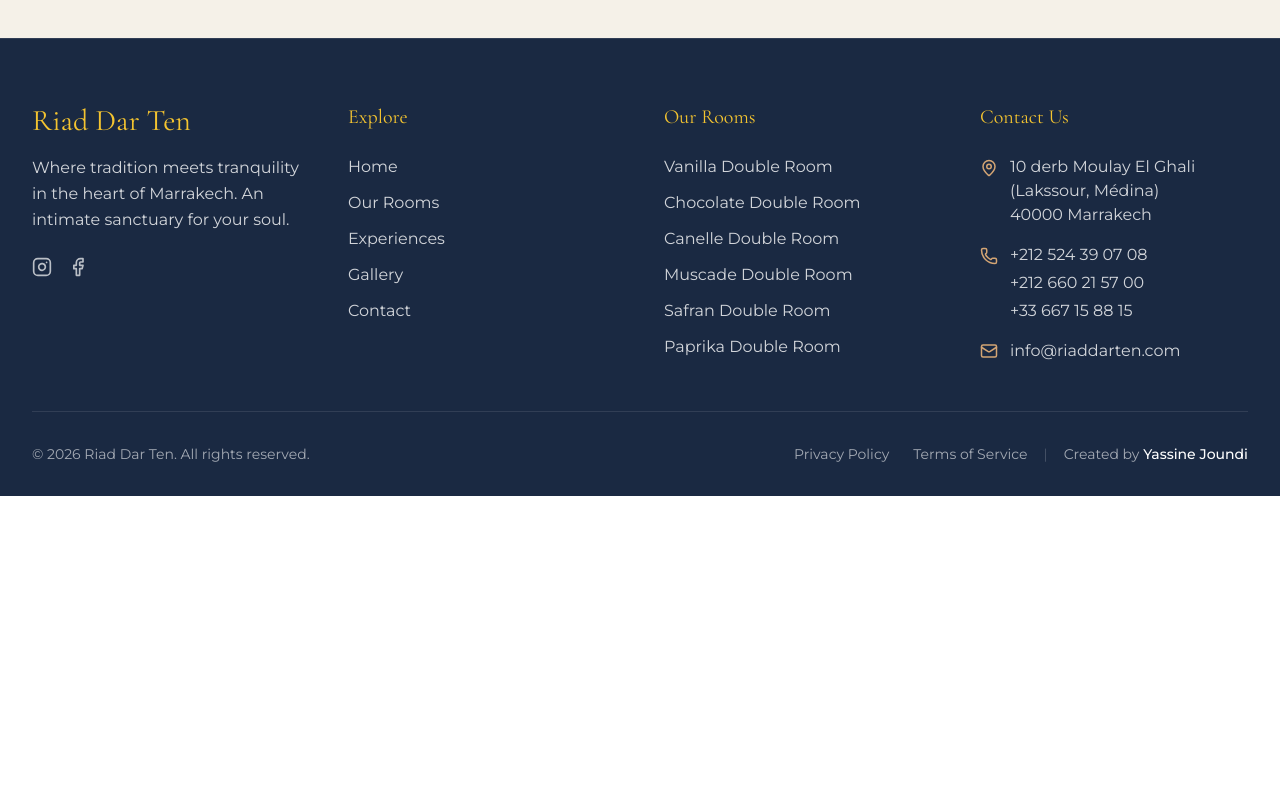
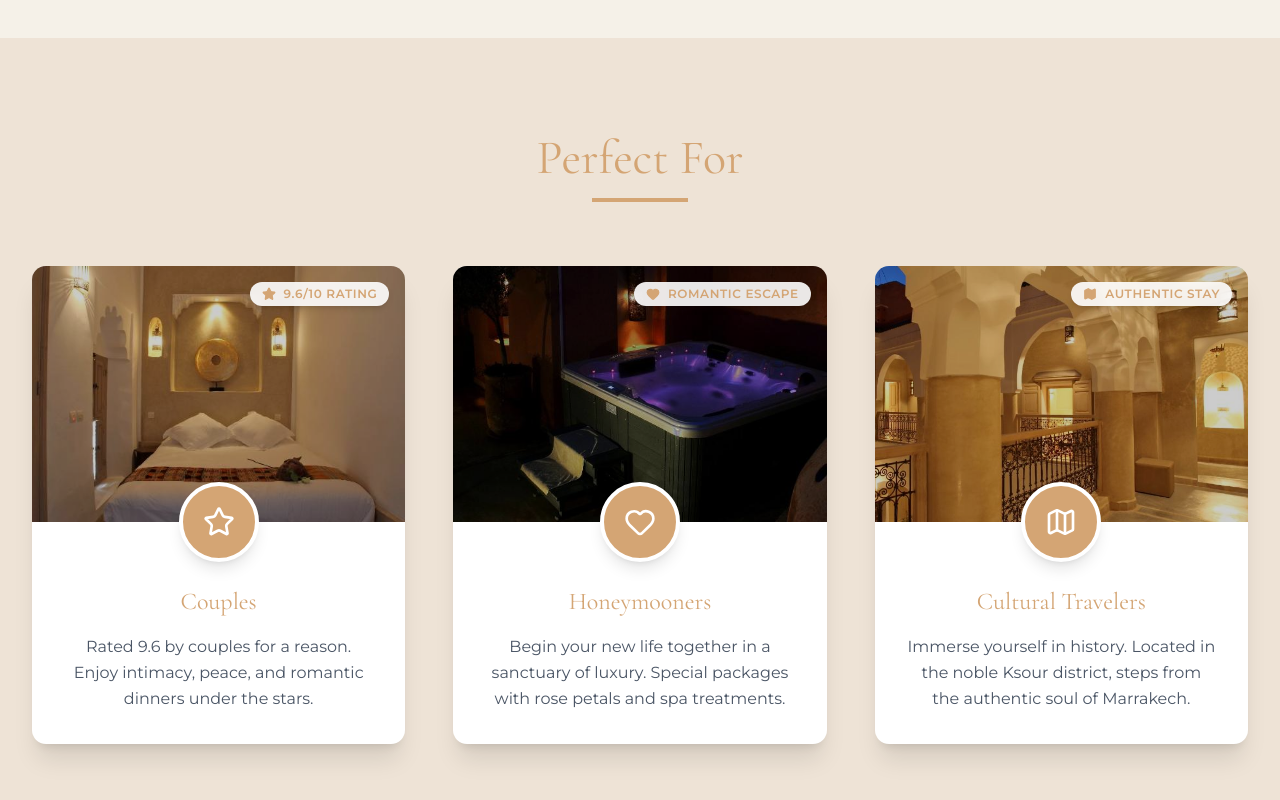
Before and after one commit to yassinejoundi/riad-dar-ten, a Next.js app: page /rooms in a window 1280 px wide. Shown: the part 5840-6640 px from the top of the page. Before the commit the page ends 6336 px from the top, so only its background shows below. Built offline with nearby package versions, Linux system fonts and the light colour scheme; a web font is replaced by a local one.

Commit message:
the rooms page perfect for section done

```diff
--- a/app/rooms/page.tsx
+++ b/app/rooms/page.tsx
@@ -3,6 +3,7 @@ import { RoomsHero } from "@/components/rooms/RoomsHero"
 import { RoomsOverview } from "@/components/rooms/RoomsOverview"
 import { RoomListings } from "@/components/rooms/RoomListings"
 import { WhatsIncluded } from "@/components/rooms/WhatsIncluded"
+import { PerfectFor } from "@/components/rooms/PerfectFor"
 
 export const metadata: Metadata = {
   title: "Rooms & Suites | Riad Dar Ten",
@@ -17,6 +18,7 @@ export default function RoomsPage() {
       <RoomsOverview />
       <RoomListings />
       <WhatsIncluded />
+      <PerfectFor />
     </main>
   )
 }
--- /dev/null
+++ b/components/rooms/PerfectFor.tsx
@@ -0,0 +1,93 @@
+"use client"
+
+import Image from "next/image"
+import { Heart, Star, Map } from "lucide-react"
+
+export function PerfectFor() {
+  const items = [
+    {
+      title: "Couples",
+      description:
+        "Rated 9.6 by couples for a reason. Enjoy intimacy, peace, and romantic dinners under the stars.",
+      image: "/assets/images/home/rooms/vanilla-double-room.png", // Using room image as placeholder
+      icon: Star,
+      highlight: "9.6/10 Rating",
+    },
+    {
+      title: "Honeymooners",
+      description:
+        "Begin your new life together in a sanctuary of luxury. Special packages with rose petals and spa treatments.",
+      image: "/assets/images/perferct-for/traditional-spa.png", // Romantic atmosphere
+      icon: Heart,
+      highlight: "Romantic Escape",
+    },
+    {
+      title: "Cultural Travelers",
+      description:
+        "Immerse yourself in history. Located in the noble Ksour district, steps from the authentic soul of Marrakech.",
+      image: "/assets/images/perferct-for/authentic-stay.png", // Authentic architecture
+      icon: Map,
+      highlight: "Authentic Stay",
+    },
+  ]
+
+  return (
+    <section className="py-24 bg-[#EEE3D6]">
+      <div className="container mx-auto px-4 md:px-8">
+        <div className="text-center mb-16">
+          <h2 className="font-serif text-3xl md:text-4xl lg:text-5xl text-primary mb-4">
+            Perfect For
+          </h2>
+          <div className="w-24 h-1 bg-terracotta mx-auto" />
+        </div>
+
+        <div className="grid grid-cols-1 md:grid-cols-3 gap-8 lg:gap-12">
+          {items.map((item, index) => (
+            <div
+              key={index}
+              className="group relative bg-white rounded-xl overflow-hidden shadow-xl hover:shadow-2xl transition-shadow duration-300"
+            >
+              {/* Image Container */}
+              <div className="relative h-64 overflow-hidden">
+                <Image
+                  src={item.image}
+                  alt={item.title}
+                  fill
+                  className="object-cover transition-transform duration-700 group-hover:scale-110"
+                />
+                <div className="absolute inset-0 bg-black/20 group-hover:bg-black/10 transition-colors duration-300" />
+
+                {/* Floating Badge */}
+                <div className="absolute top-4 right-4 bg-white/90 backdrop-blur-sm px-3 py-1 rounded-full shadow-md flex items-center gap-2">
+                  <item.icon
+                    size={14}
+                    className="text-terracotta"
+                    fill="currentColor"
+                  />
+                  <span className="text-xs font-bold text-primary uppercase tracking-wider">
+                    {item.highlight}
+                  </span>
+                </div>
+              </div>
+
+              {/* Content */}
+              <div className="p-8 text-center relative">
+                {/* Overlapping Icon */}
+                <div className="absolute -top-10 left-1/2 transform -translate-x-1/2 w-20 h-20 bg-terracotta rounded-full flex items-center justify-center border-4 border-white shadow-lg">
+                  <item.icon size={32} className="text-white" />
+                </div>
+
+                <h3 className="font-serif text-2xl text-primary mt-8 mb-4">
+                  {item.title}
+                </h3>
+                <p className="font-sans text-gray-600 leading-relaxed">
+                  {item.description}
+                </p>
+              </div>
+            </div>
+          ))}
+        </div>
+      </div>
+    </section>
+  )
+}
```
Also changed, not shown: public/assets/images/perferct-for/authentic-stay.png (added), public/assets/images/perferct-for/traditional-spa.png (added).
